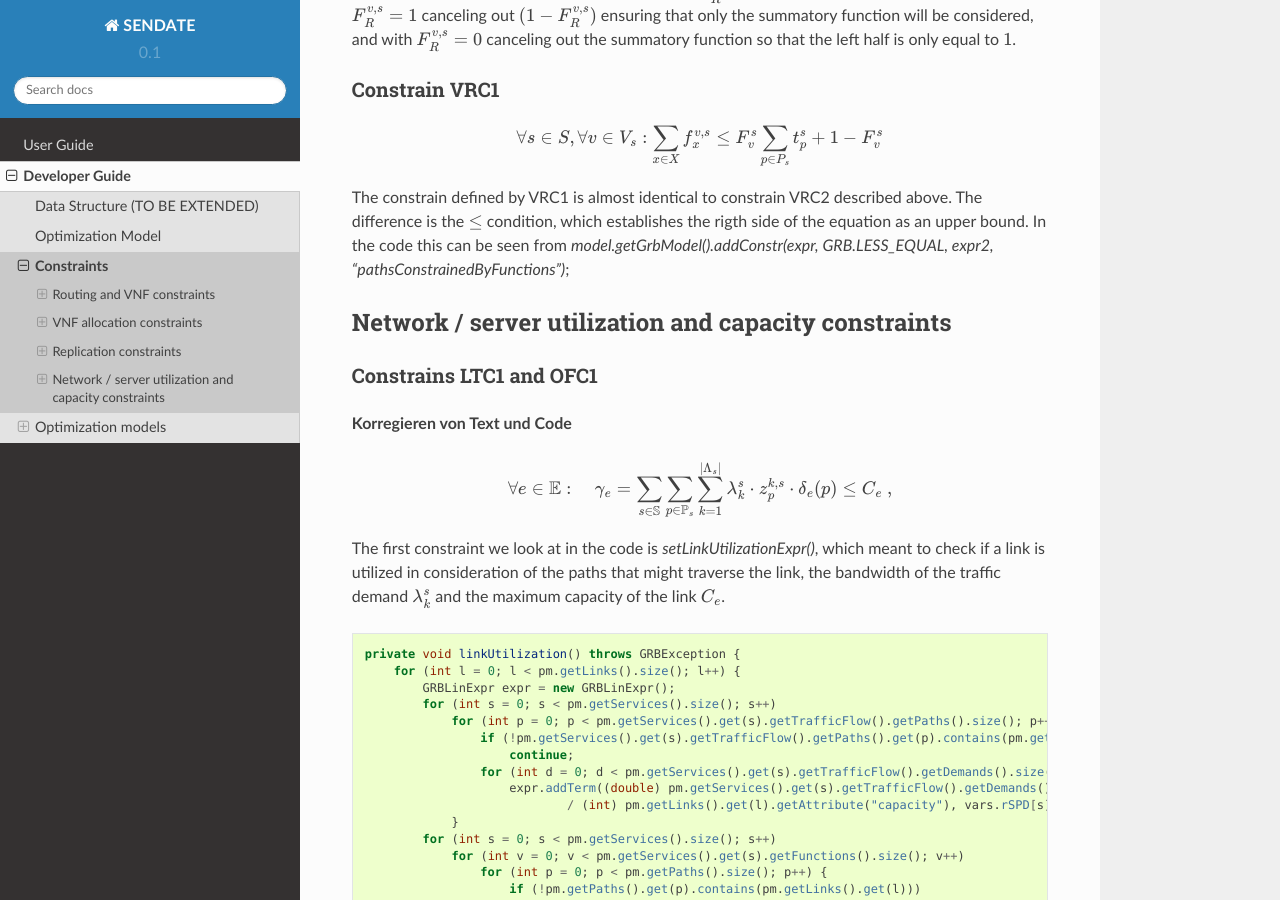
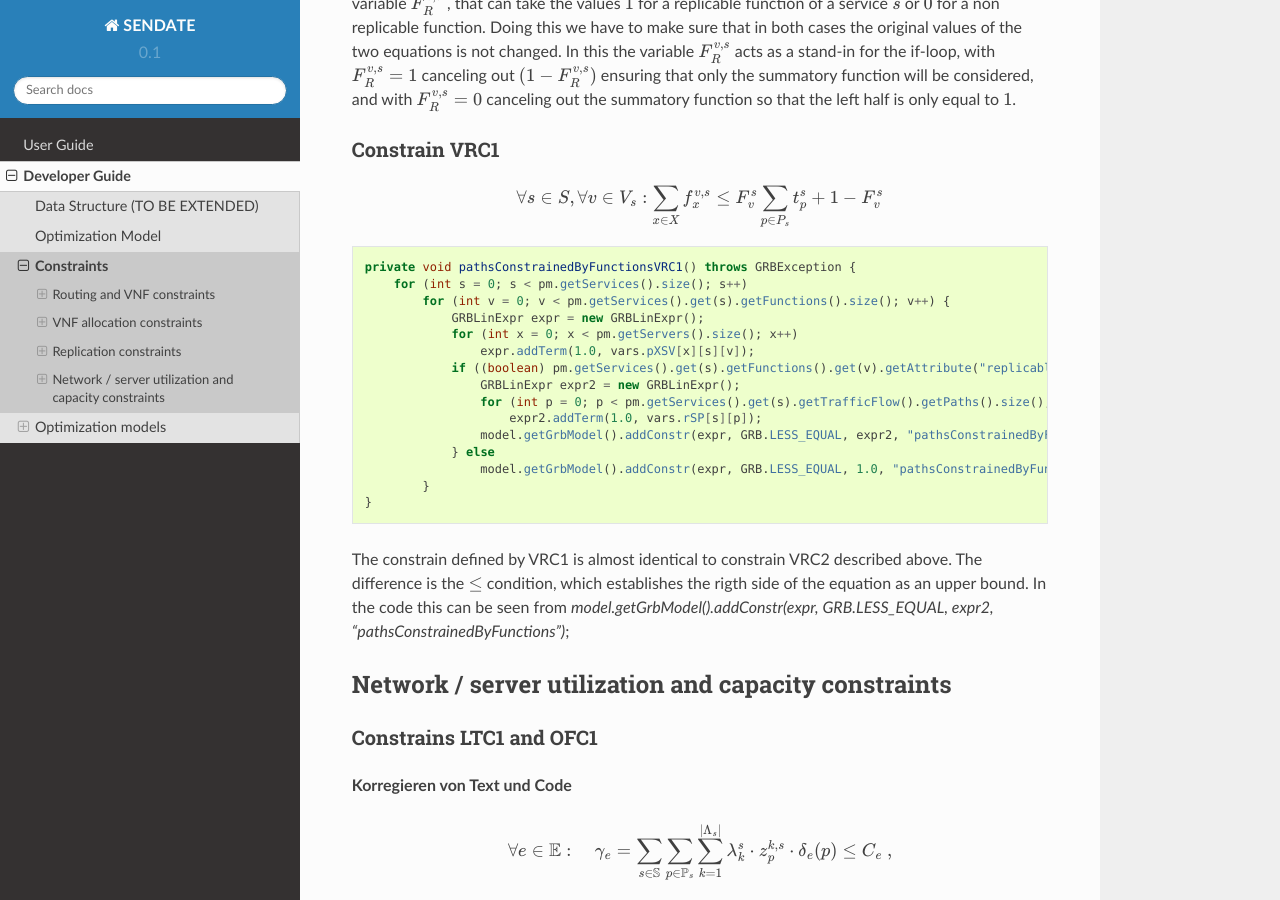
Before and after one commit to fcarp10/nsp4j-optimizer, a Sphinx documentation site: the page built from documentation/developer_guide/constraints.rst, in a window 1280 px wide and 900 px high, scrolled down 12198 px. Built offline with Sphinx 7.4.7 and the Read the Docs theme 2.0.0, drawn with Linux system fonts in a browser that asks for light colours; some of the changed text lies outside the part shown.

Commit message:
docu2 03-12-2018

```diff
--- a/documentation/developer_guide/constraints.rst
+++ b/documentation/developer_guide/constraints.rst
@@ -45,6 +45,15 @@
 
 Constrain RPC2
 ^^^^^^^^^^^^^^
+
+.. math::
+    :nowrap:
+
+        \begin{equation} \label{rmax}   \text{RPC2:} \qquad
+	        \forall s \in \mathbb{S}:  \quad     R^s_{MIN}  \leq \sum_{p\in \mathbb{P}_s} z_{p}^s \leq R^s_{MAX}.
+        \end{equation}
+
+
 
 .. code-block:: java
 
@@ -692,6 +701,27 @@
 	    \end{equation}
 
 
+.. code-block:: java
+
+    private void pathsConstrainedByFunctionsVRC1() throws GRBException {
+        for (int s = 0; s < pm.getServices().size(); s++)
+            for (int v = 0; v < pm.getServices().get(s).getFunctions().size(); v++) {
+                GRBLinExpr expr = new GRBLinExpr();
+                for (int x = 0; x < pm.getServers().size(); x++)
+                    expr.addTerm(1.0, vars.pXSV[x][s][v]);
+                if ((boolean) pm.getServices().get(s).getFunctions().get(v).getAttribute("replicable")) {
+                    GRBLinExpr expr2 = new GRBLinExpr();
+                    for (int p = 0; p < pm.getServices().get(s).getTrafficFlow().getPaths().size(); p++)
+                        expr2.addTerm(1.0, vars.rSP[s][p]);
+                    model.getGrbModel().addConstr(expr, GRB.LESS_EQUAL, expr2, "pathsConstrainedByFunctions");
+                } else
+                    model.getGrbModel().addConstr(expr, GRB.LESS_EQUAL, 1.0, "pathsConstrainedByFunctions");
+            }
+    }
+
+
+
+
 The constrain defined by VRC1 is almost identical to constrain VRC2 described above. The difference is the :math:`\leq` condition, which establishes the rigth side of the equation as an upper bound. In the code this can be seen from *model.getGrbModel().addConstr(expr, GRB.LESS_EQUAL, expr2, "pathsConstrainedByFunctions")*;
 
 
```
Also changed, not shown: documentation/_static/interface.png.
